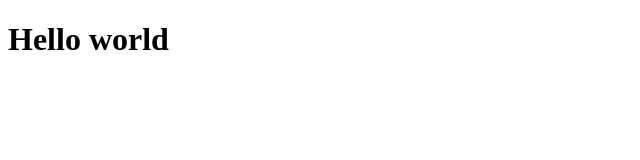
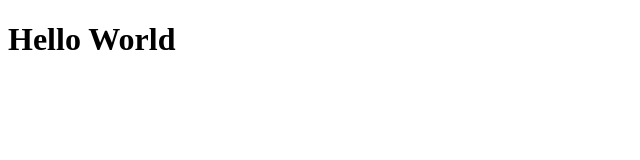
Before and after one commit to martins20/pomodoro-app-web, a React (Vite) app: page / in a window 1280 px wide. Shown: the top 160 px of the page, without its empty margins (0-640 px from the left). Built offline with nearby package versions, Linux system fonts and the light colour scheme.

Commit message:
config: prettier

```diff
--- a/package.json
+++ b/package.json
@@ -22,11 +22,15 @@
     "@vitejs/plugin-react": "^1.3.0",
     "eslint": "^8.18.0",
     "eslint-config-airbnb": "^19.0.4",
+    "eslint-config-prettier": "^8.5.0",
+    "eslint-import-resolver-typescript": "^3.1.0",
     "eslint-plugin-import": "^2.26.0",
     "eslint-plugin-jsx-a11y": "^6.6.0",
+    "eslint-plugin-prettier": "^4.0.0",
     "eslint-plugin-react": "^7.30.1",
     "eslint-plugin-react-hooks": "^4.6.0",
     "jest": "^28.1.1",
+    "prettier": "^2.7.1",
     "ts-jest": "^28.0.5",
     "ts-node": "^10.8.1",
     "typescript": "^4.6.3",
--- a/src/App.tsx
+++ b/src/App.tsx
@@ -1,5 +1,3 @@
-function App() {
-  return <h1>Hello world</h1>;
+export function App() {
+  return <h1>Hello World</h1>
 }
-
-export default App;
```
Also changed, not shown: src/main.tsx (+5 -5 lines), .eslintrc.json, 2 other files (tests, documents, lock files or other folders).
